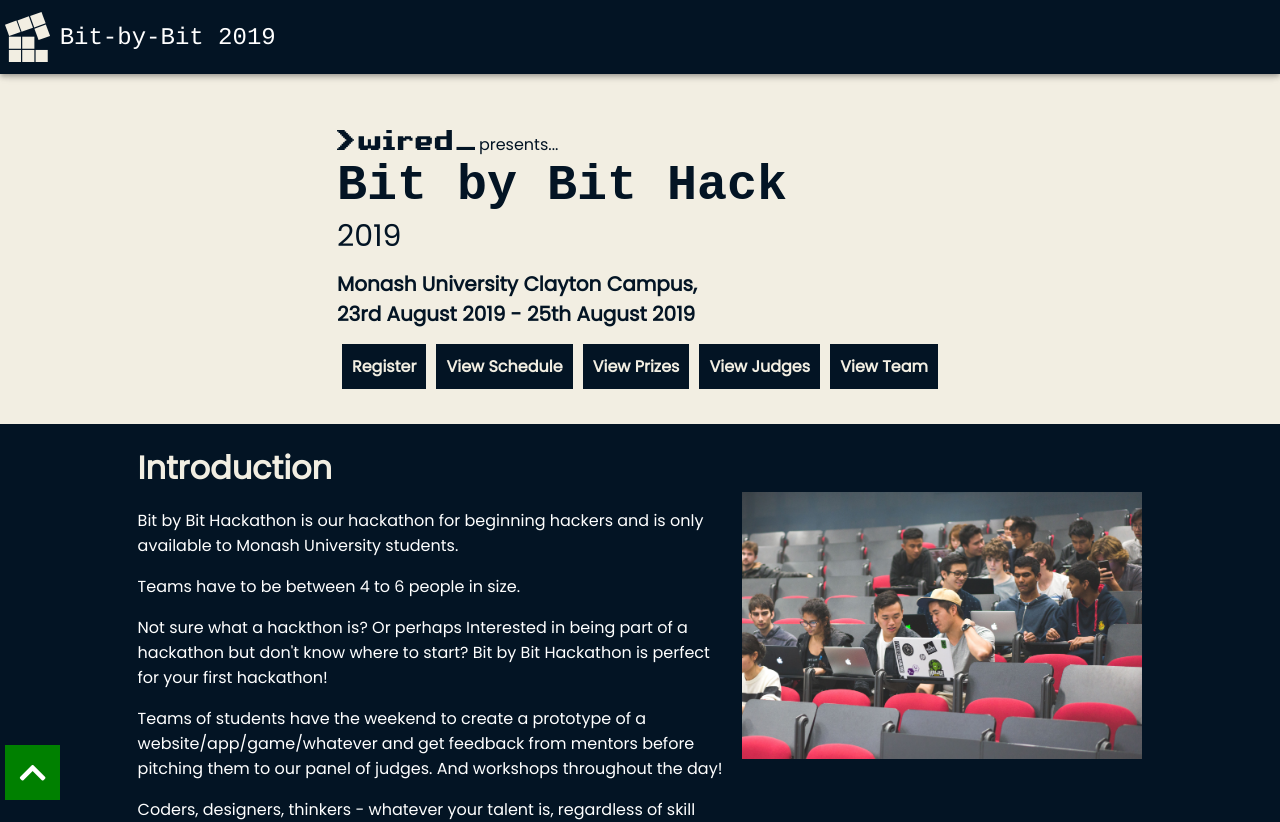
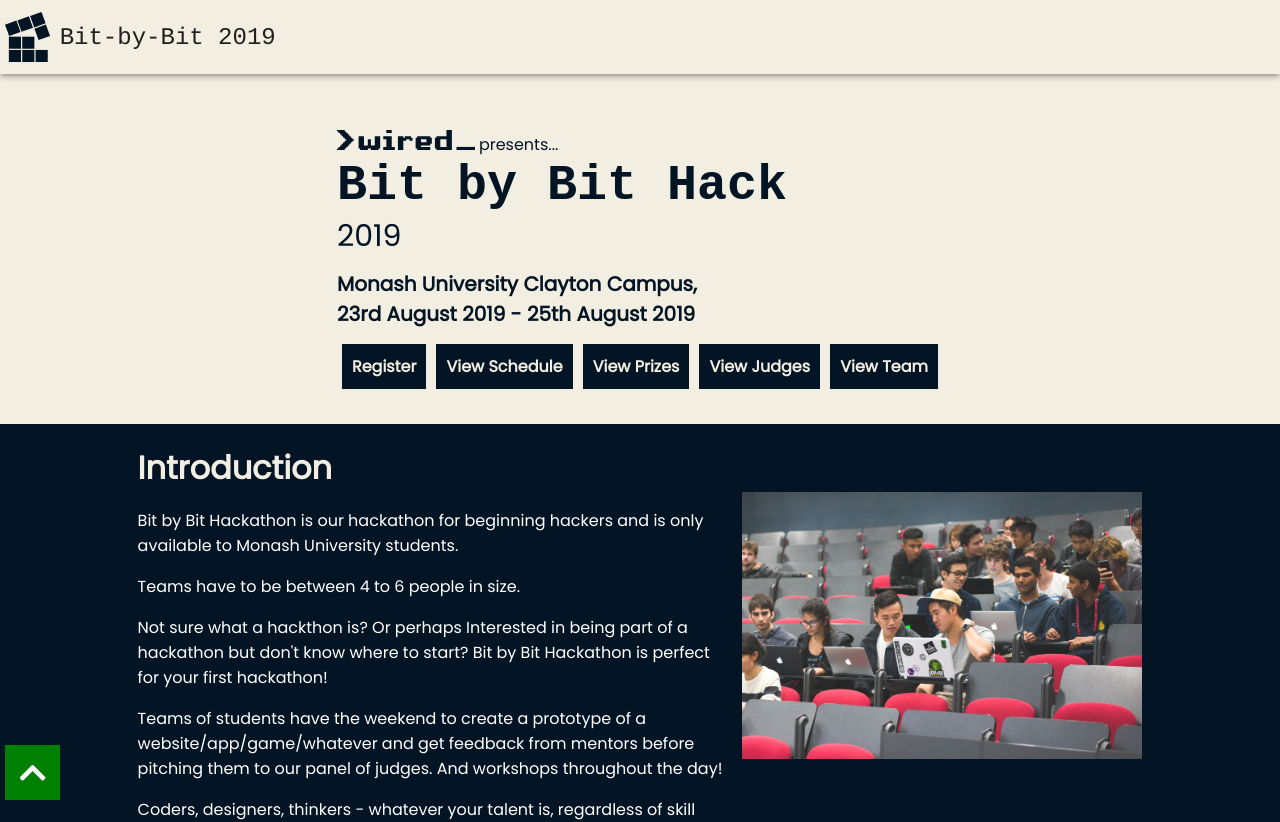
Before and after one commit to wiredmonash/bit-by-bit-hackathon-2019, a React (Create React App) app: page / in a window 1280 px wide. Shown: the top 822 px of the page. Built offline with nearby package versions, Linux system fonts and the light colour scheme.

Commit message:
eslint cleanup

```diff
--- a/src/App.js
+++ b/src/App.js
@@ -147,7 +147,7 @@ class App extends React.Component {
 											<li>Second Prize</li>
 											<li>Third Prize</li>
 										</ol>
-										<p>
+										<div>
 											To qualify for this division, a team:
 											<ul>
 												<li>
@@ -159,7 +159,7 @@ class App extends React.Component {
 													hack within the past year
 												</li>
 											</ul>
-										</p>
+										</div>
 									</div>
 									<div
 										style={{
@@ -338,7 +338,7 @@ class App extends React.Component {
 						onClick={() => this.scroll(this.top)}
 					>
 						<i
-							class="fas fa-chevron-up"
+							className="fas fa-chevron-up"
 							style={{ fontSize: 30, color: 'white' }}
 						/>
 					</Button>
--- a/src/components/HeaderBar/HeaderBar.js
+++ b/src/components/HeaderBar/HeaderBar.js
@@ -3,7 +3,7 @@ import React from 'react';
 import AppBar from '@material-ui/core/AppBar';
 import Toolbar from '@material-ui/core/Toolbar';
 
-import Logo from '../../img/bbb-single-reverse.svg';
+import Logo from '../../img/bbb-single.svg';
 import { withStyles } from '@material-ui/core';
 
 const styles = {
@@ -18,7 +18,7 @@ class HeaderBar extends React.Component {
 		const { classes } = this.props;
 		return (
 			<div className={classes.root}>
-				<AppBar>
+				<AppBar color="secondary">
 					<Toolbar className={classes.toolbar}>
 						<div
 							style={{
--- a/src/components/Schedule/Event.js
+++ b/src/components/Schedule/Event.js
@@ -14,7 +14,6 @@ const styles = {
 function Event({ event, key }) {
 	const now = moment();
 	const isNewer = moment(event.endTime).isBefore(now);
-	console.log(isNewer);
 	let eventStyle;
 
 	if (isNewer) {
```
Also changed, not shown: src/img/bbb-single.svg (renamed from src/img/bit-by-bit-single.svg).
